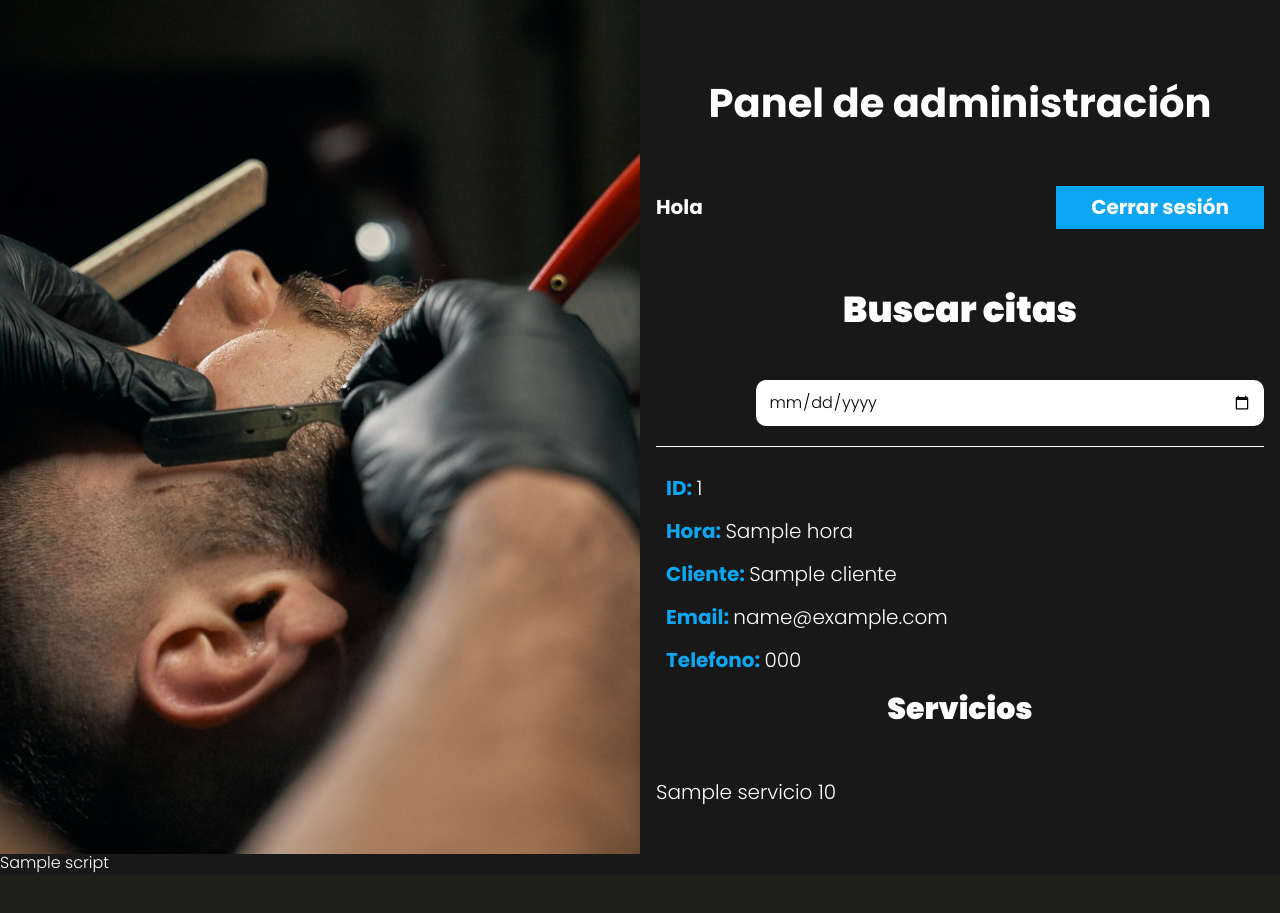
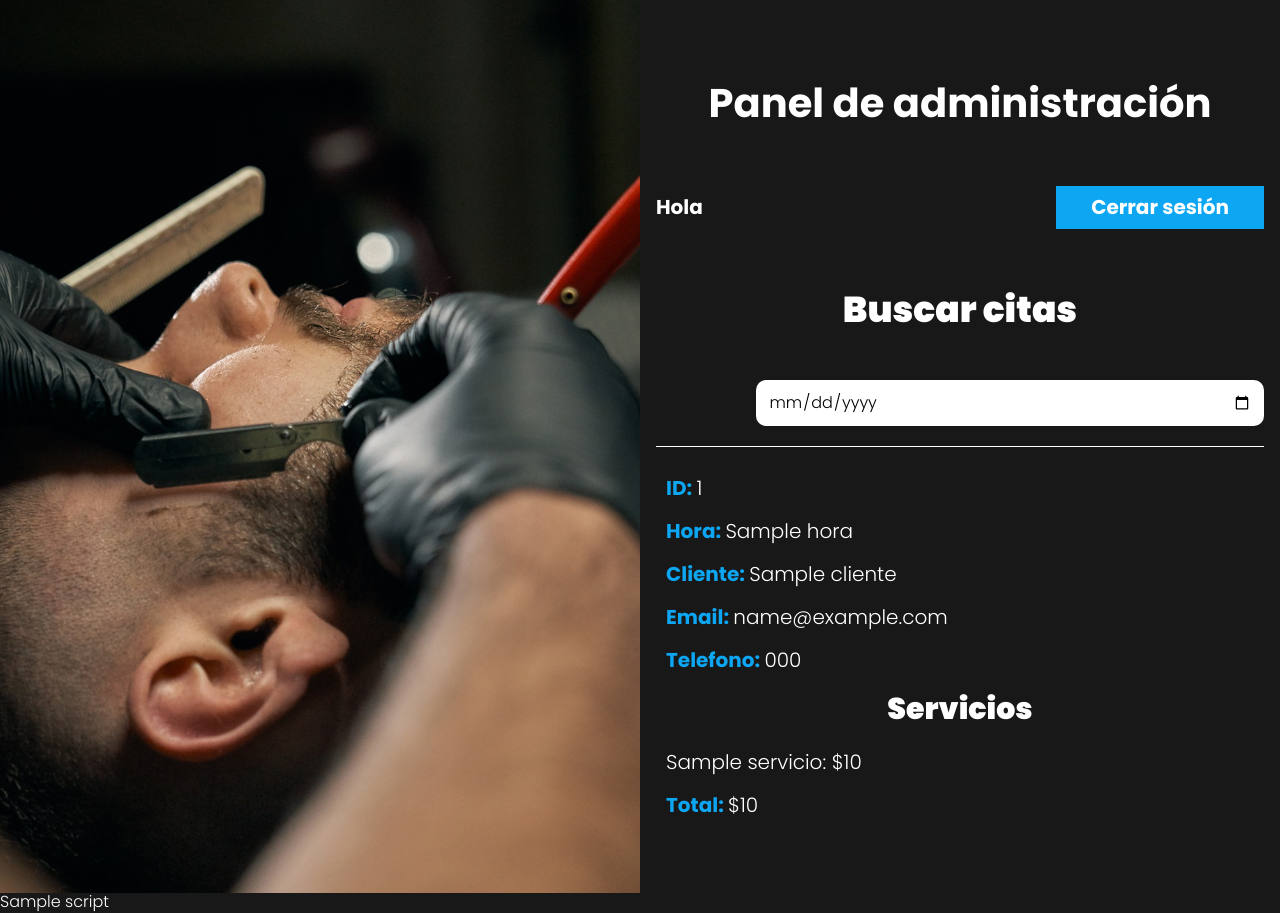
Before and after one commit to ivan-burgio/proyecto-appsalon-mvc, a PHP site: the page made by views/admin/index.php in a window 1280 px wide. Before the commit the page ends 873 px from the top, so only its background shows below. Run offline with PHP 8.4, Linux system fonts and the light colour scheme; the template is opened without the code that fills it: most values are stand-ins (such as "Sample title", 1, 10 or a date in 2020).

Commit message:
Calcular el Total a pagar

```diff
--- a/views/admin/index.php
+++ b/views/admin/index.php
@@ -17,8 +17,9 @@
     <ul class="citas">
         <?php
             $idCita = 0;
-            foreach($citas as $cita) {
+            foreach($citas as $key => $cita) {
                 if($idCita !== $cita->id) {
+                    $total = 0;
         ?>
             <li>
                 <p>ID: <span><?php echo $cita->id; ?></span></p>
@@ -28,12 +29,21 @@
                 <p>Telefono: <span><?php echo $cita->telefono; ?></span></p>
 
                 <h3>Servicios</h3>
-            </li>
         <?php
-                $idCita = $cita->id;
-                } // fin if
+            $idCita = $cita->id;
+            } // fin if
+            $total += $cita->precio;
         ?>
-                <p class="servicio"><?php echo $cita->servicio . " " . $cita->precio; ?></p>
-        <?php } // fin foreach ?>
+            <p class="servicio"><?php echo $cita->servicio . ": $" . $cita->precio; ?></p>
+        <?php
+            $actual = $cita->id;
+            $proximo = $citas[$key + 1]->id ?? 0;
+
+            if(esUltimo($actual, $proximo)) {
+                ?><p class="total">Total: <span>$<?php echo $total; ?></span></p><?php
+            }
+
+            } // fin foreach
+        ?>
     </ul>
 </div>
```
Also changed, not shown: includes/funciones.php (+7 -0 lines).
